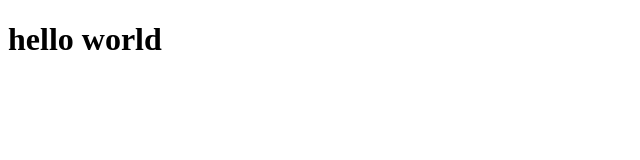
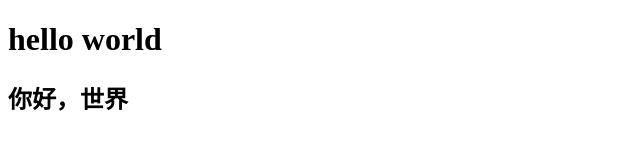
Before and after one commit to 429470554/project_01, a plain HTML site: page index.html in a window 1280 px wide. Shown: the whole page, without its empty margins (0-640 px from the left). Drawn offline with Linux system fonts and the light colour scheme.

Commit message:
2022年03月28日13:15修改了

```diff
--- a/index.html
+++ b/index.html
@@ -10,6 +10,7 @@
 
 <body>
     <h1>hello world</h1>
+    <h2>你好，世界</h2>
 </body>
 
 </html>
```
